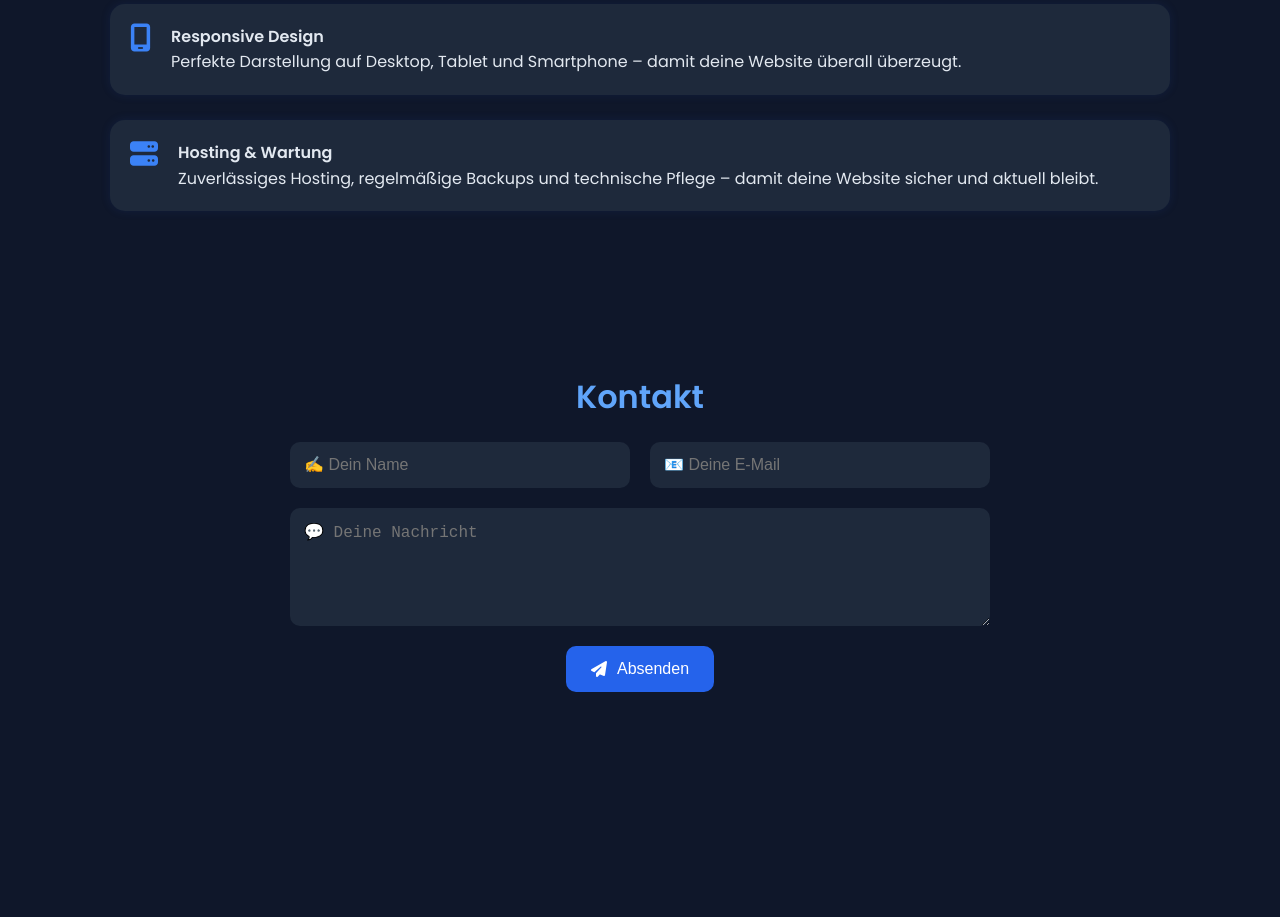
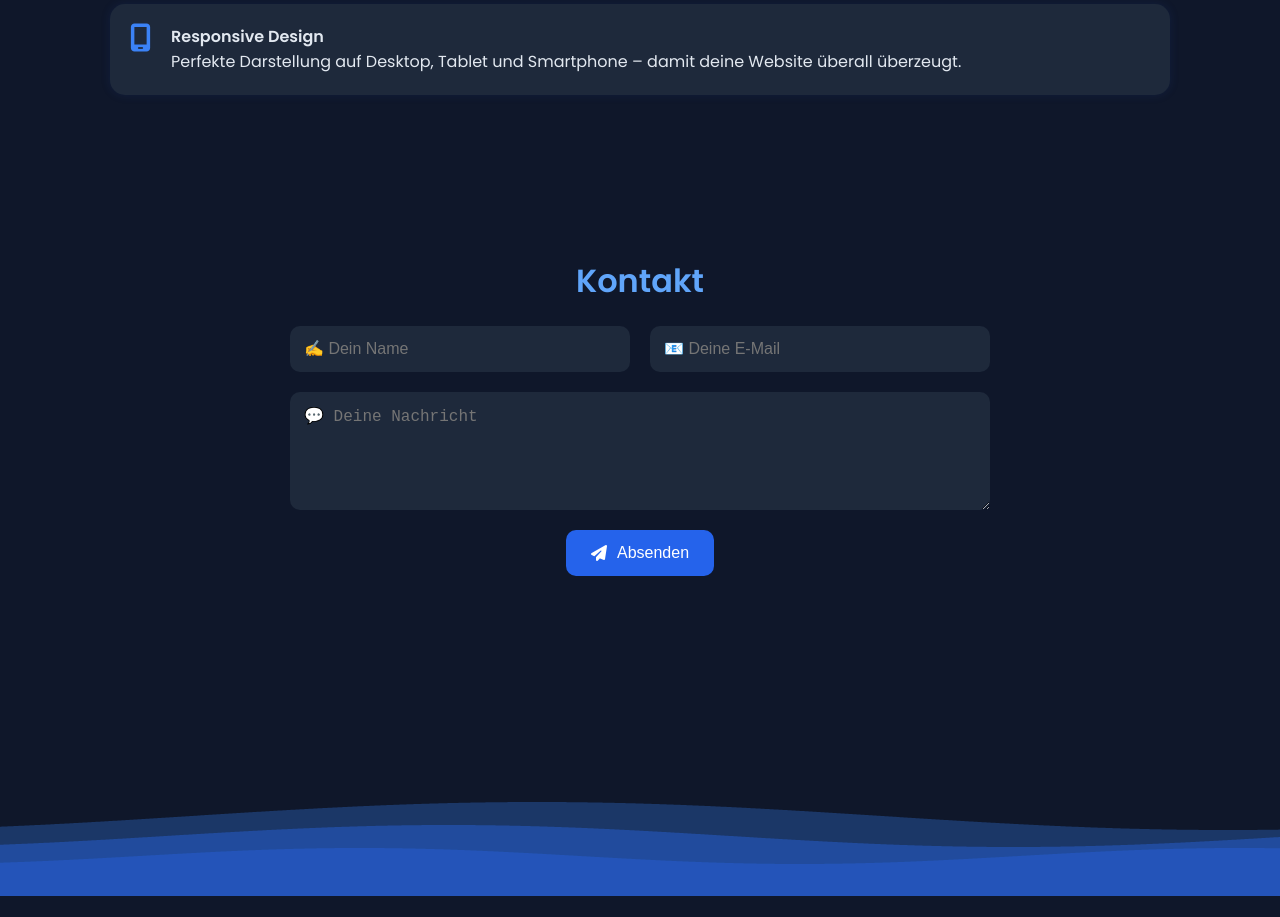
Before and after one commit to LeonTyer/LeonWeb.Seite, a plain HTML site: page index.html in a window 1280 px wide. Shown: the part 2600-3517 px from the top of the page. Drawn offline with Linux system fonts and the light colour scheme.

Commit message:
Update index.html

```diff
--- a/index.html
+++ b/index.html
@@ -188,13 +188,6 @@
             <p>Perfekte Darstellung auf Desktop, Tablet und Smartphone – damit deine Website überall überzeugt.</p>
           </div>
         </li>
-        <li>
-        <i class="fa-solid fa-server"></i>
-        <div>
-          <strong>Hosting & Wartung</strong>
-          <p>Zuverlässiges Hosting, regelmäßige Backups und technische Pflege – damit deine Website sicher und aktuell bleibt.</p>
-        </div>
-      </li>
       </ul>
     </div>
   </section>
```
